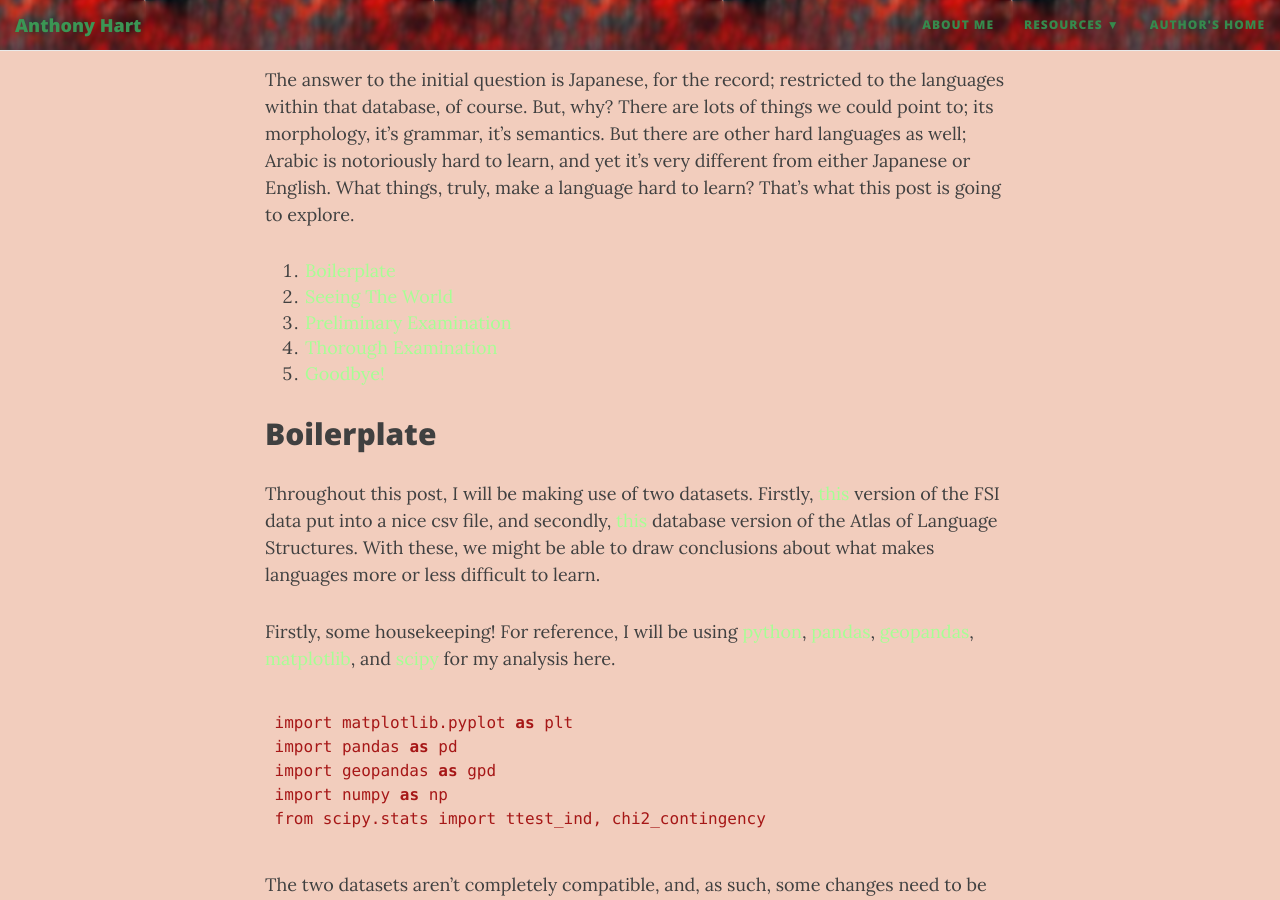
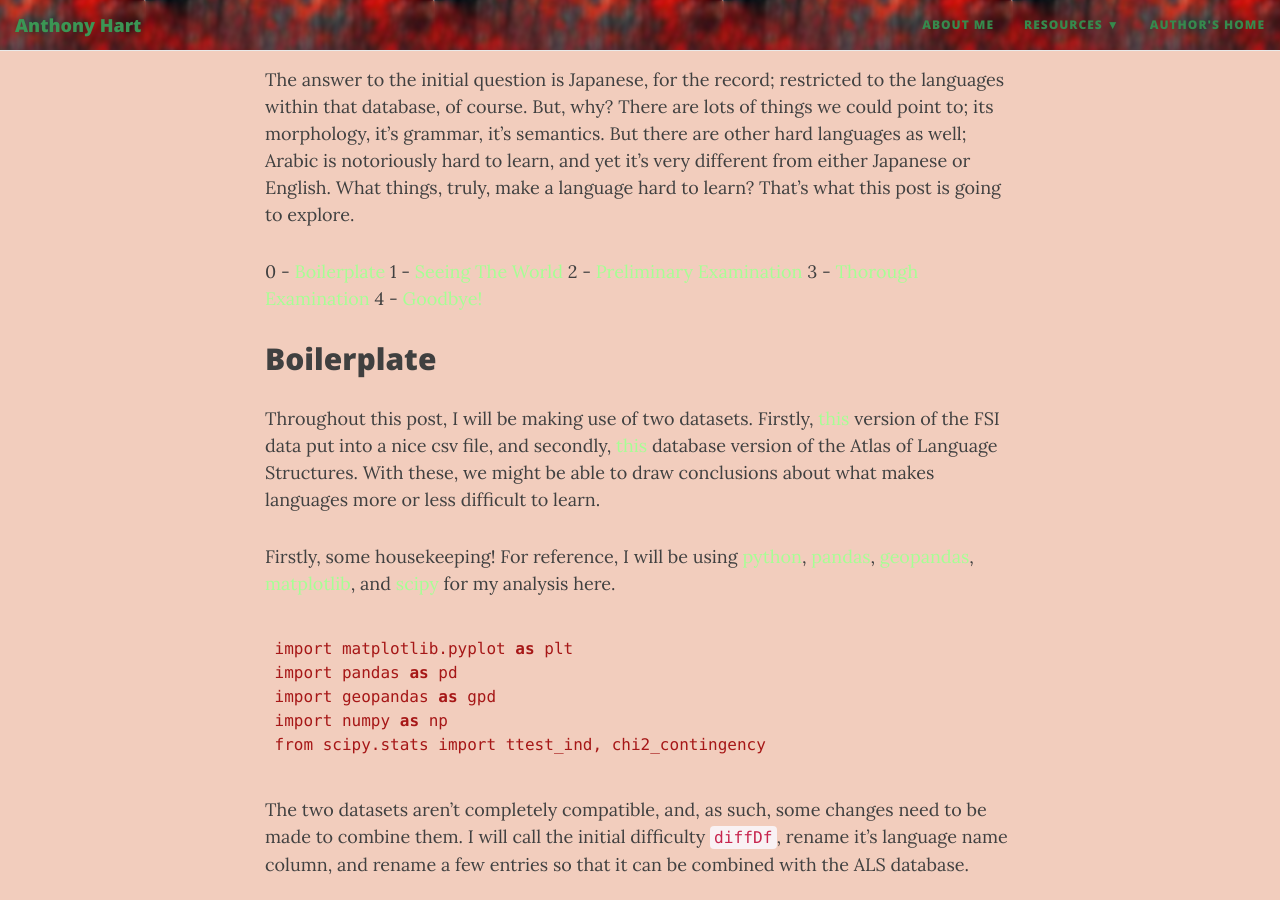
Before and after one commit to AHartNtkn/AHartNtkn.github.io, a Jekyll site: the page built from _posts/2019-08-30-Anthony-Hart-and-the-Quest-for-a-Statistically-Significant-Result-About-the-Difficulty-of-Different-Languages.md, in a window 1280 px wide and 900 px high, scrolled down 520 px. Built offline with Jekyll 4.4.1, drawn with Linux system fonts in a browser that asks for light colours; nearby versions of some CDN libraries.

Commit message:
Change index formatting

```diff
--- a/_posts/2019-08-30-Anthony-Hart-and-the-Quest-for-a-Statistically-Significant-Result-About-the-Difficulty-of-Different-Languages.md
+++ b/_posts/2019-08-30-Anthony-Hart-and-the-Quest-for-a-Statistically-Significant-Result-About-the-Difficulty-of-Different-Languages.md
@@ -4,11 +4,11 @@ What's the most difficult language to learn? The answer will depend on what lang
 
 The answer to the initial question is Japanese, for the record; restricted to the languages within that database, of course. But, why? There are lots of things we could point to; its morphology, it's grammar, it's semantics. But there are other hard languages as well; Arabic is notoriously hard to learn, and yet it's very different from either Japanese or English. What things, truly, make a language hard to learn? That's what this post is going to explore.
 
-0. [Boilerplate](#heading1)
-1. [Seeing The World](#heading2)
-2. [Preliminary Examination](#heading3)
-3. [Thorough Examination](#heading4)
-4. [Goodbye!](#heading5)
+0 - [Boilerplate](#heading1)
+1 - [Seeing The World](#heading2)
+2 - [Preliminary Examination](#heading3)
+3 - [Thorough Examination](#heading4)
+4 - [Goodbye!](#heading5)
 
 <a name="heading1"></a>
 ## Boilerplate
```
